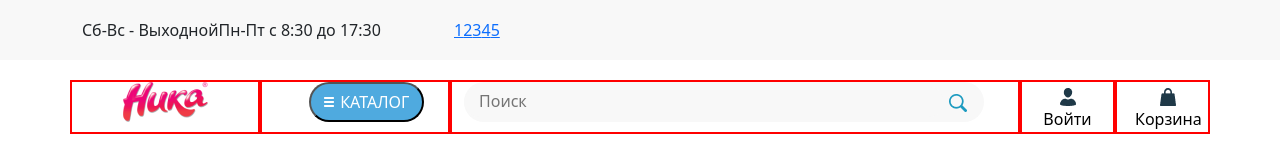
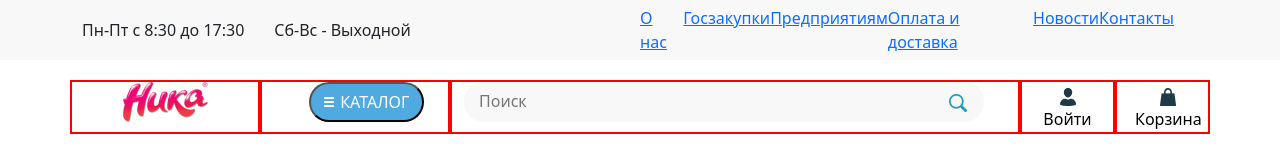
Before and after one commit to EverStyle/Nika_front_React, a React (Create React App) app in the folder nikashop/: page / in a window 1280 px wide. Shown: the top 154 px of the page. Built offline with nearby package versions, Linux system fonts and the light colour scheme; no server answers.

Commit message:
First Axios

```diff
--- a/nikashop/package.json
+++ b/nikashop/package.json
@@ -6,6 +6,7 @@
     "@testing-library/jest-dom": "^5.16.2",
     "@testing-library/react": "^12.1.4",
     "@testing-library/user-event": "^13.5.0",
+    "axios": "^0.26.1",
     "bootstrap": "^5.1.3",
     "react": "^17.0.2",
     "react-bootstrap": "^2.2.2",
--- a/nikashop/src/App.js
+++ b/nikashop/src/App.js
@@ -4,7 +4,7 @@ import SlidingHeader from "./components/SlidingHeader/SlidingHeader";
 import Navbar from "./components/Navbar/Navbar";
 import SlidingAdvantages from "./components/SlidingAdvantages/SlidingAdvantages"
 import './App.css';
-
+import AxCall from "./components/AxCall";
 
 function App() {
   return (
@@ -12,6 +12,7 @@ function App() {
       <Navbar></Navbar>
      <SlidingHeader></SlidingHeader>
 <SlidingAdvantages></SlidingAdvantages>
+<AxCall></AxCall>
     </div>
   );
 }
--- /dev/null
+++ b/nikashop/src/components/AxCall.js
@@ -0,0 +1,27 @@
+import React from 'react';
+
+import axios from 'axios';
+
+axios.defaults.headers.get['Content-Type'] ='application/json;charset=utf-8';
+export default class AxCall extends React.Component {
+  state = {
+    persons: []
+  }
+
+  componentDidMount() {
+    axios.get(`http://localhost:8000/sections/`)
+      .then(res => {
+        const persons = res.data;
+        console.log(persons)
+        this.setState({ persons });
+      })
+  }
+
+  render() {
+    return (
+      <ul>
+        { this.state.persons.map(person => <div key={person.id}>{person.name}</div>)}
+      </ul>
+    )
+  }
+}
--- a/nikashop/src/components/Navbar/Navbar.css
+++ b/nikashop/src/components/Navbar/Navbar.css
@@ -13,3 +13,10 @@
     align-items: center;
     margin-bottom: 20px;
 }
+.Navbar_links{
+    display: flex;
+    justify-content: space-between;
+}
+.Navbar_time{
+    padding-right: 30px;
+}
--- a/nikashop/src/components/Navbar/Navbar.js
+++ b/nikashop/src/components/Navbar/Navbar.js
@@ -7,20 +7,21 @@ export default function Navbar() {
         <div className="Navbar_Cont">
             <Container className="Navbar_Cont" >
                 <Row className="Navbar_Row">
-                    <Col md={4} className="Navbar_Date">
-                        <div>
-                            Сб-Вс - Выходной
-                        </div>
-                        <div>
+                    <Col md={6} className="Navbar_Date">
+                        <div className="Navbar_time">
                             Пн-Пт с 8:30 до 17:30
                         </div>
+                        <div className="Navbar_time">
+                        Сб-Вс - Выходной
+                        </div>
                     </Col>
-                    <Col md={5}>
-                        <a href="exp">1</a>
-                        <a href="exp">2</a>
-                        <a href="exp">3</a>
-                        <a href="exp">4</a>
-                        <a href="exp">5</a>
+                    <Col md={6} className="Navbar_links">
+                        <a href="exp">О нас </a>
+                        <a href="exp">Госзакупки</a>
+                        <a href="exp">Предприятиям</a>
+                        <a href="exp">Оплата и доставка</a>
+                        <a href="exp">Новости</a>
+                        <a href="exp">Контакты</a>
                     </Col>
                 </Row>
 
```
Also changed, not shown: 1 other file (tests, documents, lock files or other folders).
